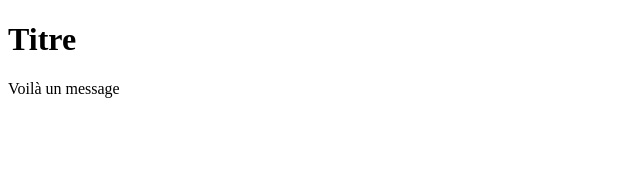
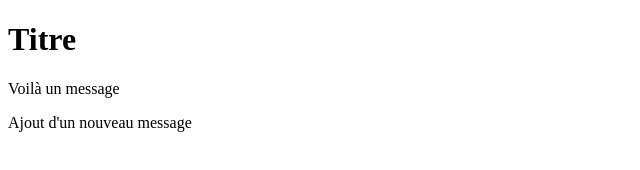
Before and after one commit to Scorpio67/EssaiGit, a plain HTML site: page index.html in a window 1280 px wide. Shown: the whole page, without its empty margins (0-640 px from the left). Drawn offline with Linux system fonts and the light colour scheme.

Commit message:
ajout d'un autre message para

```diff
--- a/index.html
+++ b/index.html
@@ -7,5 +7,6 @@
 	<body>
 		<h1>Titre</h1>
 		<p>Voilà un message</p>
+		<p>Ajout d'un nouveau message</p>
 	</body>
 </html>
```
